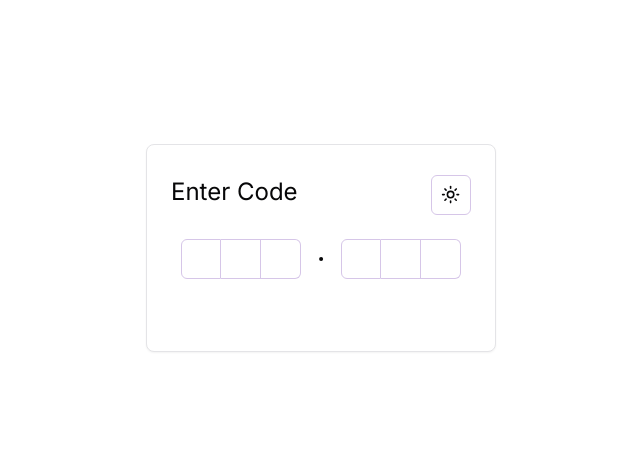
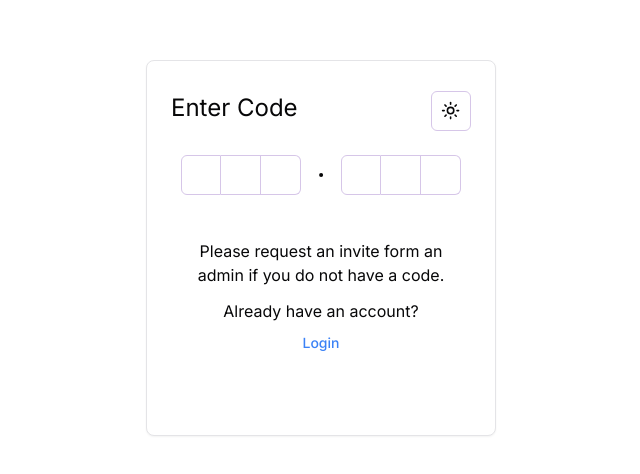
Before and after one commit to Evan-2007/auth, a Next.js app: page /auth/signup in a window 1280 px wide. Shown: the part 152-626 px from the top of the page, without its empty margins (319-959 px from the left). Built offline with nearby package versions, Linux system fonts and the light colour scheme.

Commit message:
Update login and signup forms and add button for sigining up or logging in

```diff
--- a/components/auth/login/login-form.tsx
+++ b/components/auth/login/login-form.tsx
@@ -26,6 +26,7 @@ import githubDark from '@/assets/oauth/github-mark.svg'
 import google from '@/assets/oauth/icons8-google.svg'
 import githubLight from '@/assets/oauth/github-mark-white.svg'
 import Image from 'next/image'
+import { Button } from '@/components/ui/button';
 
 type OauthProviders = ("google" | "github")[];
 export function Login() {
@@ -33,12 +34,15 @@ export function Login() {
     return (
         <Card className='w-[350px]'>
         <CardHeader className='flex flex-row align-middle items-center justify-between'>
-          <h1 className='text-2xl'>Sign Up</h1>
+          <h1 className='text-2xl'>Login</h1>
           <ModeToggle />
         </CardHeader>
         <CardContent>
           <LoginForm />
         </CardContent>
+        <CardFooter>
+            Don't have an account? <a href='/auth/signup' className='text-blue-500'><Button variant='link' className='text-normal'>Sign Up</Button></a>
+          </CardFooter>
       </Card>
     );
 }
@@ -92,17 +96,17 @@ function LoginForm() {
           render={({ field }) => <FormInput field={field} name="Password" type="password" />}
         />
         <div>
-          <SubmitButton type='submit' className="mt-4">Log In</SubmitButton>
+          <SubmitButton type='submit' className="mt-4">Login</SubmitButton>
         </div>
         {OauthAvailable.includes("google") && (
             <div className='flex justify-center w-full'>
-            <SubmitButton variant='secondary' className=' w-full'><Image src={github} height={24} width={24} alt='google Logo' className='mr-2'/><p>Log in with Github</p></SubmitButton>
+            <SubmitButton variant='secondary' className=' w-full'><Image src={github} height={24} width={24} alt='google Logo' className='mr-2'/><p>Login with Github</p></SubmitButton>
             </div>
           )
         }
         {OauthAvailable.includes("github") && (
           <div className='flex justify-center w-full'>
-          <SubmitButton variant='secondary' className=' w-full '><Image src={google} height={24} width={24} alt='google Logo' className='mr-2'/><p>Log in with Google</p></SubmitButton>
+          <SubmitButton variant='secondary' className=' w-full '><Image src={google} height={24} width={24} alt='google Logo' className='mr-2'/><p>Login with Google</p></SubmitButton>
           </div>
         )}
       </form>
--- a/components/auth/signup/otp.tsx
+++ b/components/auth/signup/otp.tsx
@@ -13,6 +13,7 @@ import {
   InputOTPSlot,
 } from '@/components/ui/input-otp';
 import { TriangleAlert, Loader2, Loader } from 'lucide-react';
+import { Button } from "@/components/ui/button"
 
 interface otpProps {
   onVerify: (valid: boolean) => void;
@@ -77,7 +78,7 @@ export function OtpInput(props: otpProps) {
                 <InputOTPSlot index={5} />
               </InputOTPGroup>
             </InputOTP>
-            <CardFooter className='mt-6 justify-center'>
+            <CardFooter className='mt-6 justify-center flex flex-col'>
               {otpLoading && (
                 <div className='flex h-10 w-72 items-center justify-center rounded  align-middle'>
                   <Loader2 size={30} className='animate-spin text-green-500 ' />
@@ -91,8 +92,19 @@ export function OtpInput(props: otpProps) {
                   </p>
                 </div>
               )}
+              <div className='flex flex-col justify-center text-center'>
+                  <p className='mt-5'>
+                  Please request an invite form an admin if you do not have a code.
+                </p>
+                  <div className='mt-3'>
+                    Already have an account? <a href='/auth/login' className='text-blue-500'><Button variant='link' className='text-normal'>Login</Button></a>
+                  </div>
+              </div>
             </CardFooter>
           </CardContent>
+          <CardFooter className='flex justify-center text-center'>
+
+          </CardFooter>
         </Card>
       </div>
     </div>
--- a/components/auth/signup/signup-form.tsx
+++ b/components/auth/signup/signup-form.tsx
@@ -46,6 +46,9 @@ export function Signup() {
         <CardContent>
           <SignupForm />
         </CardContent>
+        <CardFooter>
+            Already have an account? <a href='/auth/login' className='text-blue-500'><Button variant='link' className='text-normal'>Login</Button></a>
+          </CardFooter>
       </Card>
     );
 }
```
